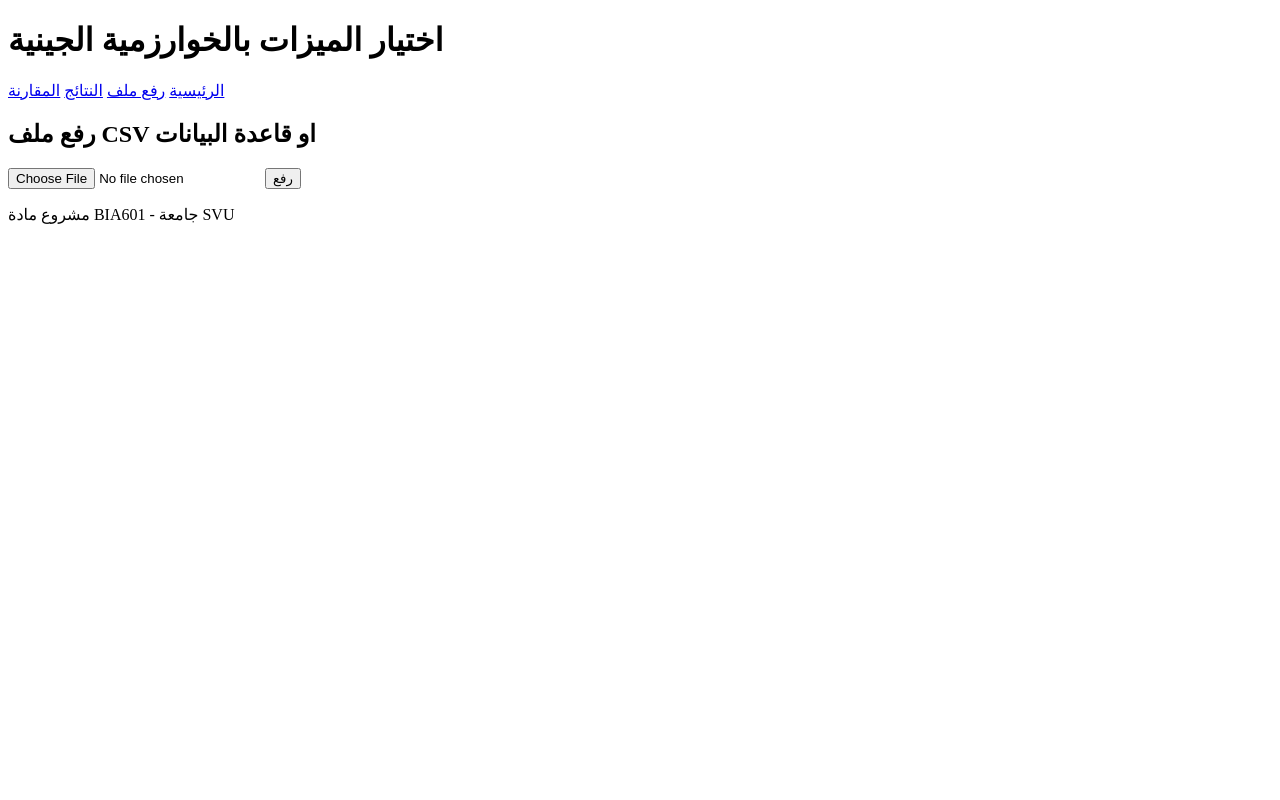
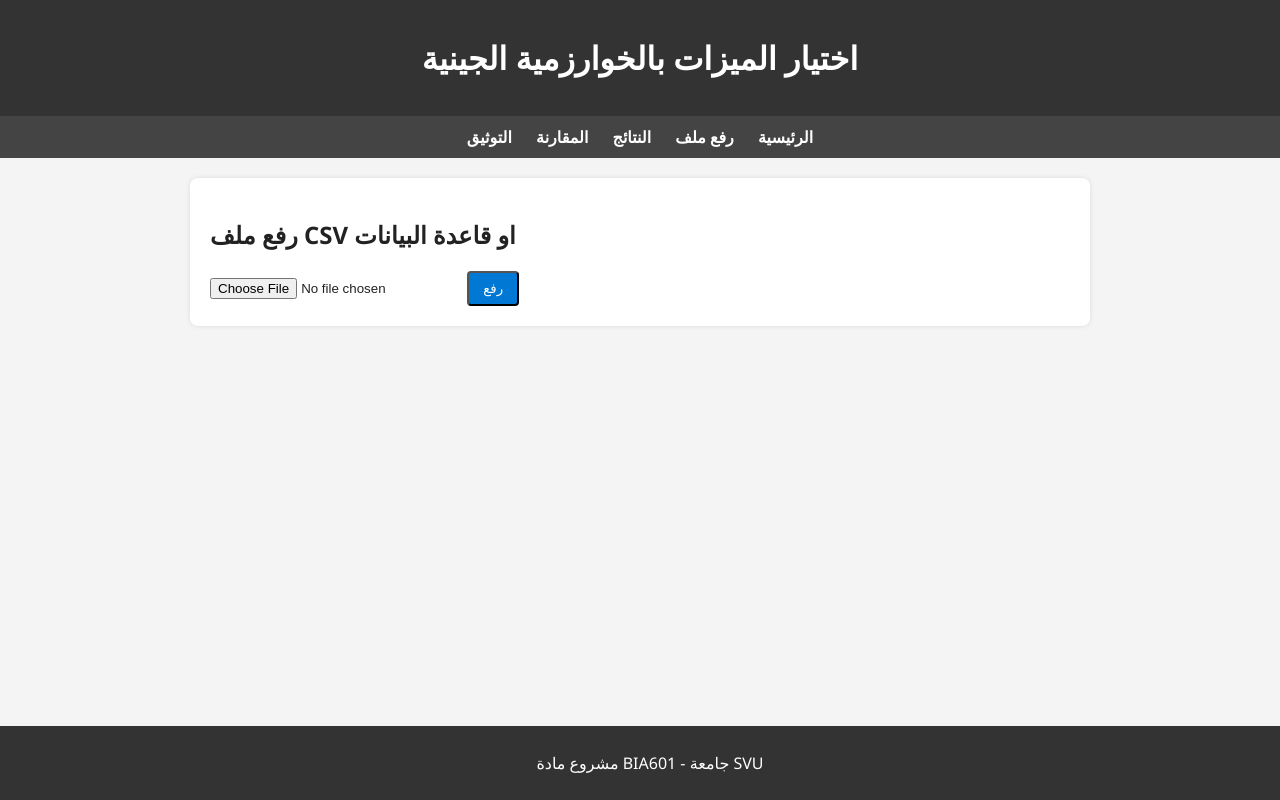
Before and after one commit to Mo2370mo/features-selection-SVU, a Flask app: page /upload in a window 1280 px wide. Run offline with Flask 3, Linux system fonts and the light colour scheme.

Commit message:
تعديلات بسيطة

```diff
--- a/templates/base.html
+++ b/templates/base.html
@@ -4,6 +4,7 @@
     <meta charset="UTF-8">
     <meta name="viewport" content="width=device-width, initial-scale=1.0">
     <title>اختيار الميزات بالخوارزمية الجينية</title>
+    <link rel="stylesheet" href="{{ url_for('static', filename='style.css') }}">
 </head>
 <body>
     <header>
@@ -12,9 +13,10 @@
 
     <nav>
         <a href="/">الرئيسية</a>
-        <a href="/">رفع ملف</a>
-        <a href="/">النتائج</a>
-        <a href="/">المقارنة</a>
+        <a href="/upload">رفع ملف</a>
+        <a href="/results">النتائج</a>
+        <a href="/compare">المقارنة</a>
+        <a href="/docs">التوثيق</a>
     </nav>
     <main>
         {% with messages = get_flashed_messages() %}
--- a/templates/index.html
+++ b/templates/index.html
@@ -3,6 +3,6 @@
 <section class="card">
     <h2>مرحبا بك</h2>
     <p>يمكنك رفع ملف csv او قاعدة البيانات </p>
-    <a href="/" class="button"> ابدأ الآن</a>
+    <a href="/upload" class="button"> ابدأ الآن</a>
 </section>
 {% endblock %}
--- a/templates/upload.html
+++ b/templates/upload.html
@@ -2,7 +2,7 @@
 {% block content %}
 <section class="card">
     <h2>رفع ملف CSV او قاعدة البيانات</h2>
-    <form action="" method="post">
+    <form action="" method="post" enctype="multipart/form-data">
         <input type="file" name="file" accept=".csv">
         <button type="submit" class="button" >رفع</button>
     </form>
```
